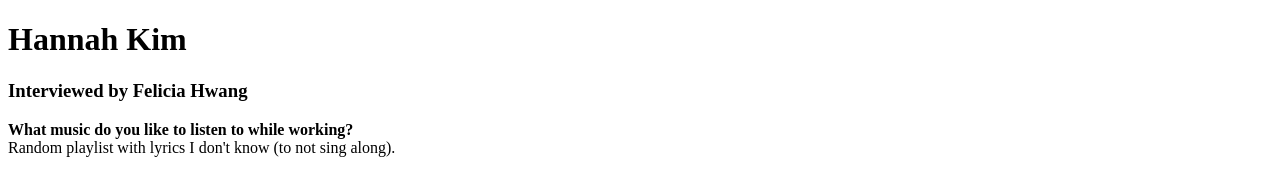
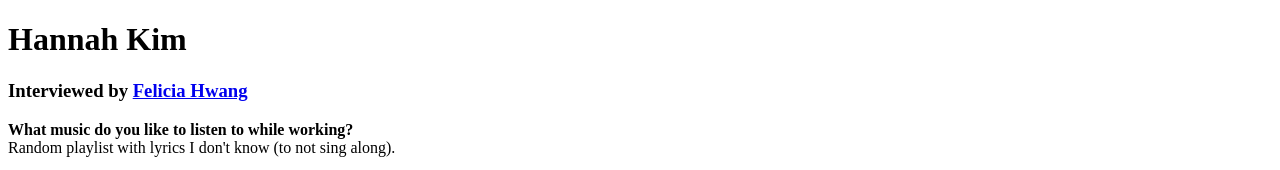
Before and after one commit to fhwang05/GD2, a plain HTML site: page index.html in a window 1280 px wide. Shown: the top 170 px of the page. Drawn offline with Linux system fonts and the light colour scheme.

Commit message:
linked second interview to "Felicia Hwang"

```diff
--- a/index.html
+++ b/index.html
@@ -14,7 +14,9 @@ https://fhwang05.github.io/GD2/interview.html
 <body>
     <h1>Hannah Kim</h1>
 
-    <h3>Interviewed by Felicia Hwang</h3>
+    <h3>Interviewed by
+        <a href="https://hannahmim.github.io/GD2/" target="blank">Felicia Hwang</a>
+    </h3>
 
     <p>
         <strong>What music do you like to listen to while working?</strong></br>
```
